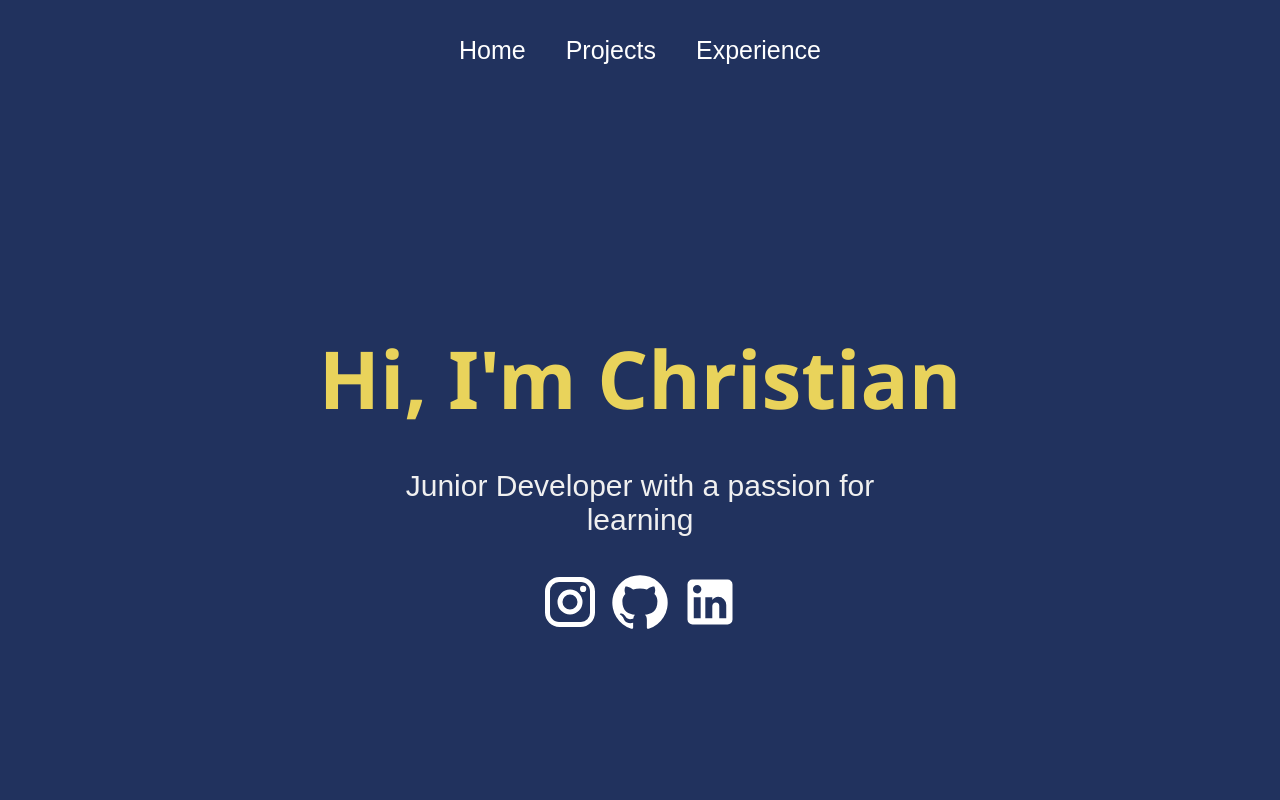
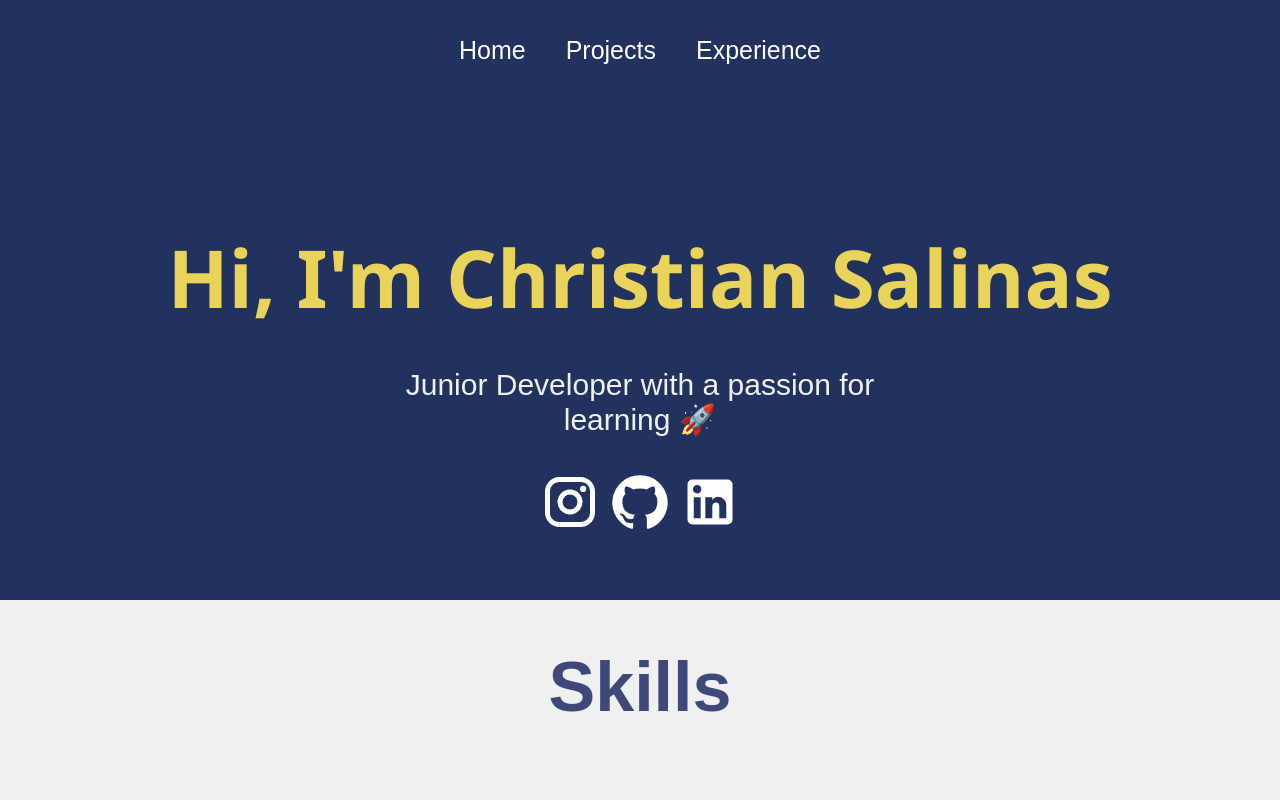
Before and after one commit to Csalinas1009/Portfolio_site, a React (Vite) app: page / in a window 1280 px wide. Shown: the top 800 px of the page. Built offline with nearby package versions, Linux system fonts and the light colour scheme.

Commit message:
added links to socials media account added tooltips and hover icons

```diff
--- a/src/pages/Experience.jsx
+++ b/src/pages/Experience.jsx
@@ -41,7 +41,6 @@ function Experience() {
           icon={<WorkIcon />}
         >
           <h3 className="vertical-timeline-element-title">Junior Web Designer</h3>
-          <h4 className="vertical-timeline-element-subtitle">Anwhere, USA</h4>
           <p>
             Developing your next big project!
           </p>
--- a/src/pages/Home.jsx
+++ b/src/pages/Home.jsx
@@ -2,19 +2,20 @@ import React from 'react'
 import { GitHub } from '@mui/icons-material'
 import { LinkedIn } from '@mui/icons-material'
 import { Instagram } from '@mui/icons-material'
+import { Tooltip } from '@mui/material';
 import '../styles/Home.css'
 
 function Home() {
   return (
     <div className='home'>
       <div className='about'>
-        <h2>Hi, I'm Christian</h2>
+        <h2>Hi, I'm Christian Salinas</h2>
         <div className='prompt'>
-          <p>Junior Developer with a passion for learning</p>
-          <Instagram />
-          <GitHub/>
-          <LinkedIn/>
-          </div>
+          <p className='hoverSocials'>Junior Developer with a passion for learning <Tooltip title='click on my socials to find out more!' >🚀</Tooltip> </p>
+          <a href='https://www.instagram.com/c.salinas90/'><Instagram /></a>
+          <a href='https://github.com/Csalinas1009'><GitHub /></a>
+          <a href='https://linkedin.com/in/christiansalinas09'><LinkedIn /></a>
+        </div>
       </div>
       <div className='skills'>
         <h1>Skills</h1>
--- a/src/pages/ProjectDisplay.jsx
+++ b/src/pages/ProjectDisplay.jsx
@@ -3,6 +3,7 @@ import { ProjectList } from '../helpers/ProjectList';
 import {useParams} from 'react-router-dom';
 import GitHubIcon from '@mui/icons-material/GitHub';
 import '../styles/ProjectDisplay.css'
+import { Tooltip } from '@mui/material';
 
 function ProjectDisplay() {
     const { id } = useParams();
@@ -14,7 +15,9 @@ function ProjectDisplay() {
         <p>
           <b>Skills:</b> {project.skills}
         </p>
-        <GitHubIcon />
+        <Tooltip title='click to see the project!'>
+        <a href="https://github.com/Csalinas1009/milestone-project-2"><GitHubIcon/></a>
+        </Tooltip>
       </div>
     );
   }
--- a/src/styles/Home.css
+++ b/src/styles/Home.css
@@ -5,9 +5,13 @@
     color: #3e497a;
   }
 
+.hoverSocials{
+  cursor: help;
+}
+
   .about {
     width: 100%;
-    height: calc(100vh - 100px);
+    height: calc(75vh - 100px);
     display: flex;
     flex-direction: column;
     justify-content: center;
--- a/src/styles/ProjectDisplay.css
+++ b/src/styles/ProjectDisplay.css
@@ -13,7 +13,7 @@
     font-size: 35px;
   }
   .project img {
-    width: 700px;
+    width: 750px;
     border-radius: 10px;
   }
 
--- a/src/styles/Projects.css
+++ b/src/styles/Projects.css
@@ -38,17 +38,24 @@
 }
 
 .projectItem .bgImage {
-  border-top-left-radius: 15px;
-  border-top-right-radius: 15px;
+  border-radius: 25px;
   width: 100%;
-  height: 200px;
+  height: 250px;
   background-position: center;
   background-repeat: no-repeat;
   background-size: cover;
+  padding: 0;
+  margin: 0;
+  position: relative;
+  top: 10px;
 }
 
 .projectItem h1 {
   font-size: 25px;
+  margin-bottom: 0;
+  padding-bottom: 0;
+  position: relative;
+  top: -25px;
 }
 
 @media only screen and (max-width: 1300px) {
```
